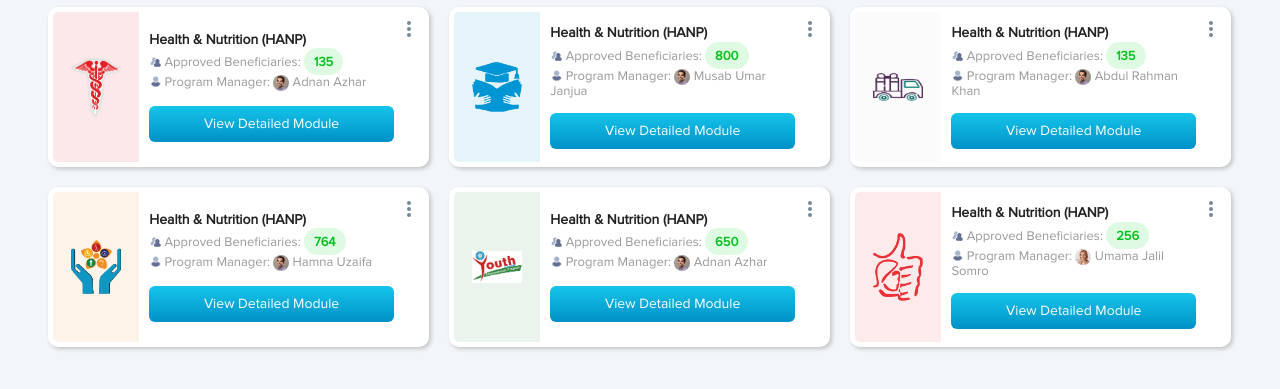
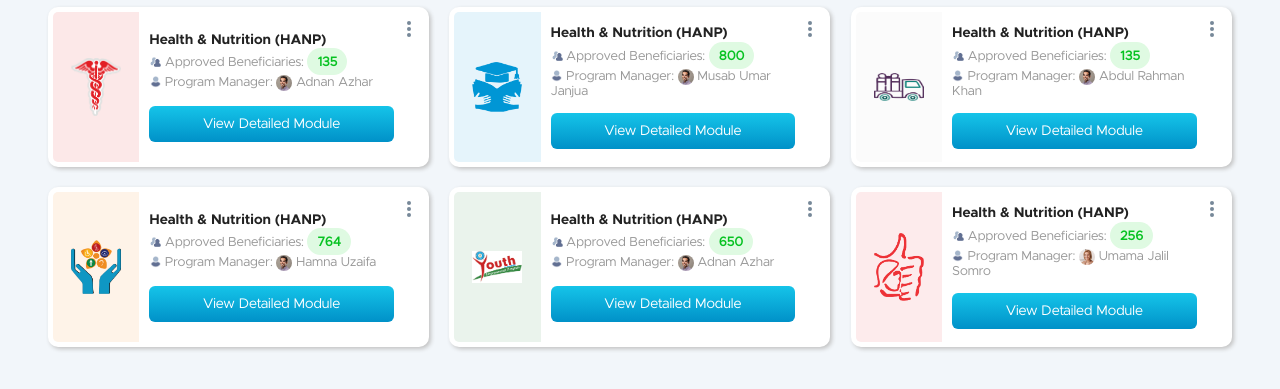
Before and after one commit to alishah151/hhdr, a website built with Parcel: page index.html in a window 1280 px wide. Shown: the part 161-550 px from the top of the page. Built offline with nearby package versions, Linux system fonts and the light colour scheme.

Commit message:
font change to metropolis as its the closest free available

```diff
--- a/css/main.css
+++ b/css/main.css
@@ -91,8 +91,18 @@ textarea {
   src: url("../assets/proxima_nova.otf");
   src: url("../assets/proxima_nova.otf") format("opentype");
 }
+@font-face {
+  font-family: "metropolisbold";
+  src: url("../assets/metropolisbold.otf");
+  src: url("../assets/metropolisbold.otf") format("opentype");
+}
+@font-face {
+  font-family: "metropolis";
+  src: url("../assets/metropolisreg.otf");
+  src: url("../assets/metropolisreg.otf") format("opentype");
+}
 body {
-  font-family: "Nova Reg", sans-serif;
+  font-family: "metropolis", sans-serif;
   height: 100vh;
 }
 nav {
@@ -112,8 +122,7 @@ nav {
 }
 .title {
   font-size: 16px;
-  font-weight: bold;
-  /* border-bottom: 1px solid lightgray; */
+  font-family: "metropolisbold", sans-serif;
   box-shadow: 0 1px 2px 0 rgba(83, 107, 140, 0.15);
   line-height: 2;
   margin-top: 5px;
@@ -170,6 +179,7 @@ nav div img {
 .wrapper .info h3 {
   font-size: 14px;
   margin: auto;
+  font-family: "metropolisbold", sans-serif;
 }
 .wrapper .man-image {
   width: 16px;
```
Also changed, not shown: assets/metropolisbold.otf (added), assets/metropolisreg.otf (added), 2 other files.
